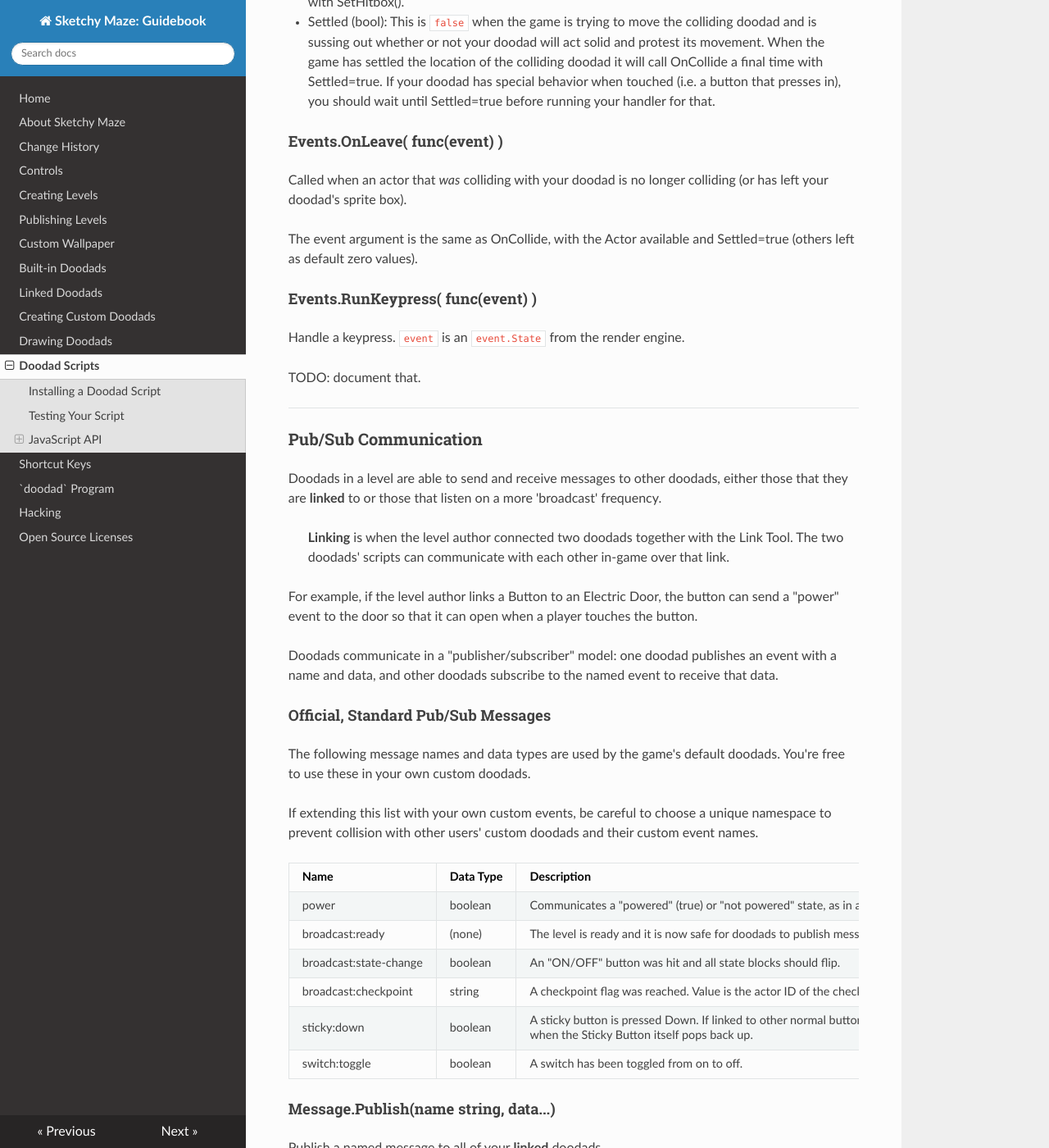
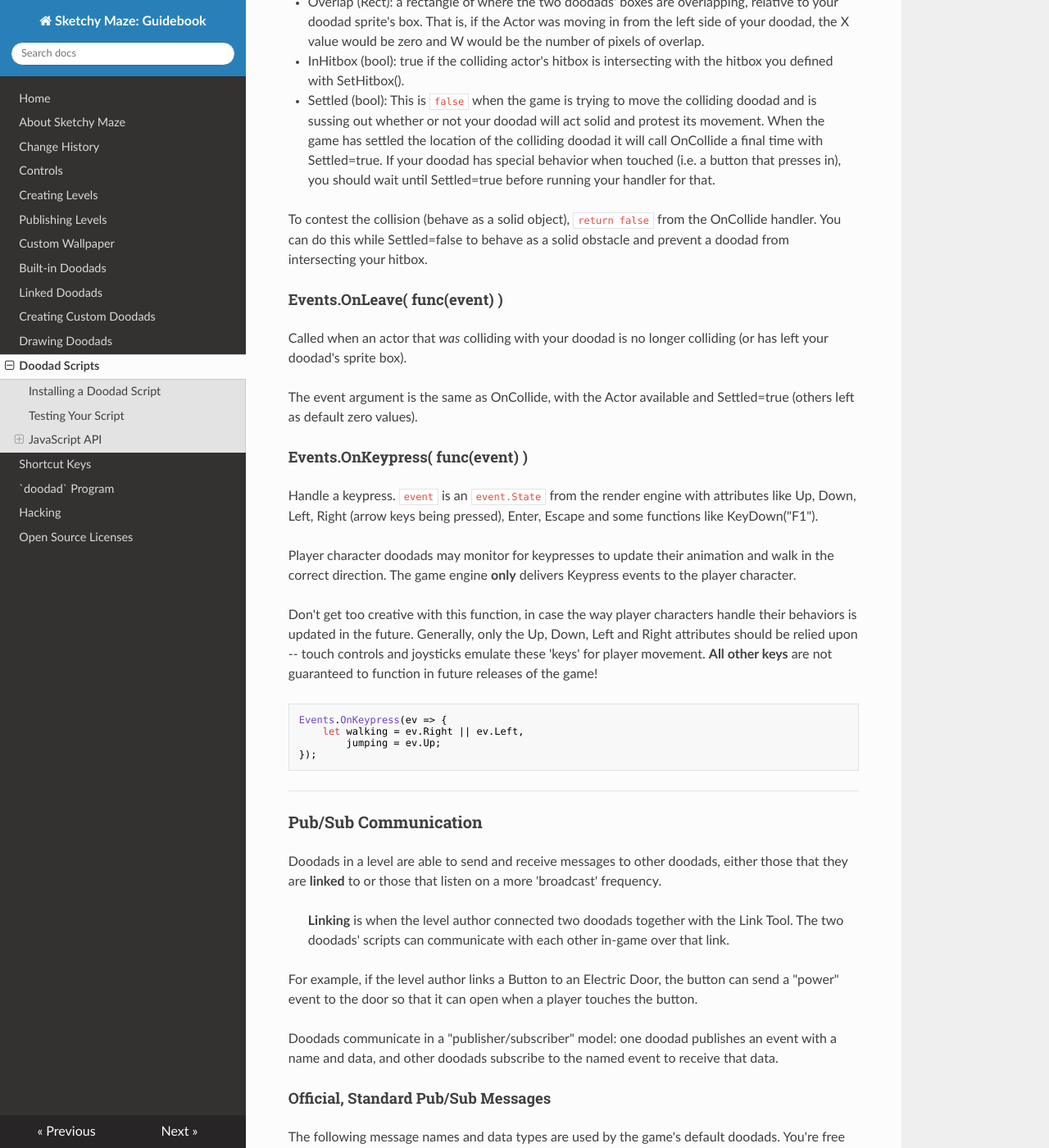
Before and after one commit to SketchyMaze/guidebook, an MkDocs documentation site: the page built from docs/custom-doodads/scripts.md, in a window 1280 px wide and 1400 px high, scrolled down 11137 px. Shown: the whole window at 82% size. Built offline with MkDocs 1.6.1, drawn with Linux system fonts in a browser that asks for light colours; nearby versions of some CDN libraries; some of the changed text lies outside the part shown.

Commit message:
Update scripting documentation

````diff
--- a/docs/custom-doodads/scripts.md
+++ b/docs/custom-doodads/scripts.md
@@ -203,6 +203,10 @@ var p = Self.Position()
 console.log("I am at %d,%d", p.X, p.Y)
 ```
 
+#### Self.Size() Rect
+
+Returns the dimensions of your doodad's canvas size.
+
 #### Self.MoveTo(Point)
 
 Teleport the current doodad to an exact point on the level.
@@ -545,6 +549,10 @@ attributes:
   has special behavior when touched (i.e. a button that presses in), you should
   wait until Settled=true before running your handler for that.
 
+To contest the collision (behave as a solid object), `return false` from
+the OnCollide handler. You can do this while Settled=false to behave as a
+solid obstacle and prevent a doodad from intersecting your hitbox.
+
 #### Events.OnLeave( func(event) )
 
 Called when an actor that _was_ colliding with your doodad is no longer
@@ -553,11 +561,28 @@ colliding (or has left your doodad's sprite box).
 The event argument is the same as OnCollide, with the Actor available
 and Settled=true (others left as default zero values).
 
-#### Events.RunKeypress( func(event) )
+#### Events.OnKeypress( func(event) )
 
-Handle a keypress. `event` is an `event.State` from the render engine.
+Handle a keypress. `event` is an `event.State` from the render engine with
+attributes like Up, Down, Left, Right (arrow keys being pressed), Enter,
+Escape and some functions like KeyDown("F1").
 
-TODO: document that.
+Player character doodads may monitor for keypresses to update their animation
+and walk in the correct direction. The game engine **only** delivers Keypress
+events to the player character.
+
+Don't get too creative with this function, in case the way player characters
+handle their behaviors is updated in the future. Generally, only the Up, Down,
+Left and Right attributes should be relied upon -- touch controls and joysticks
+emulate these 'keys' for player movement. **All other keys** are not guaranteed
+to function in future releases of the game!
+
+```javascript
+Events.OnKeypress(ev => {
+    let walking = ev.Right || ev.Left,
+        jumping = ev.Up;
+});
+```
 
 -----
 
@@ -609,7 +634,9 @@ Publish a named message to all of your **linked** doodads.
 function main() {
     // When an actor collides with the button, emit a powered state.
     Events.OnCollide(function(e) {
-        Message.Publish("power", true);
+        if (e.Settled) {
+            Message.Publish("power", true);
+        }
     });
 
     // When the actor leaves the button, turn off the power.
````
Also changed, not shown: other parts of docs/custom-doodads/scripts.md (+1 -1 lines).
